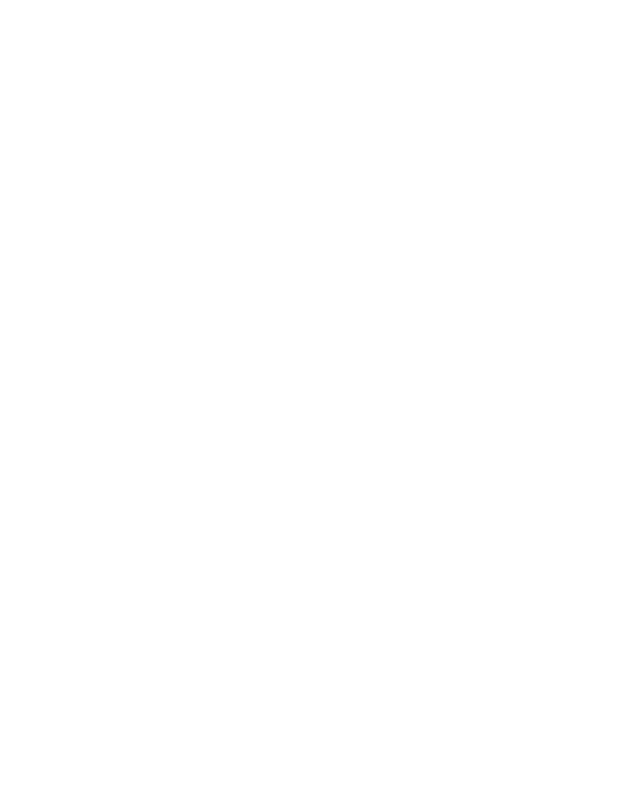
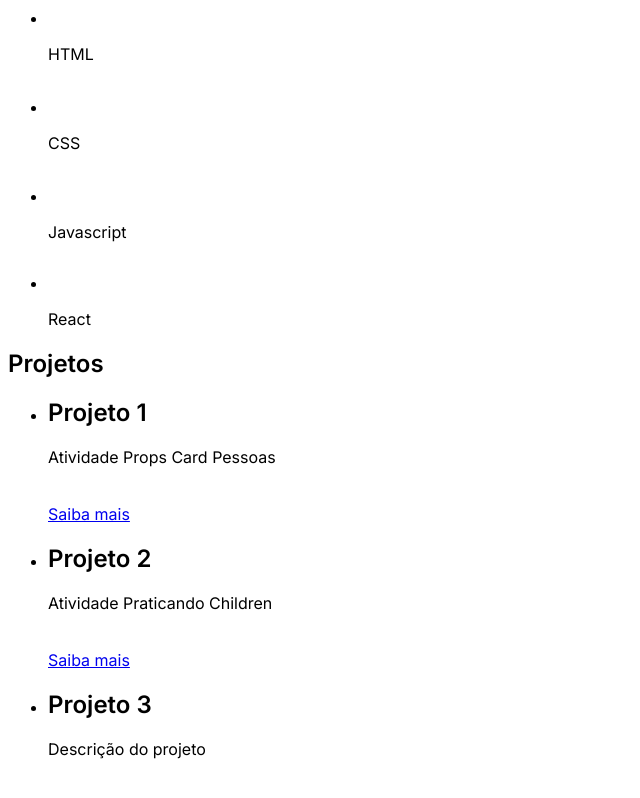
Before and after one commit to CodeBernardo/Portifolio-m3-CodeBernardo, a React (Vite) app: page / in a window 1280 px wide. Shown: the part 880-1678 px from the top of the page, without its empty margins (0-640 px from the left). Before the commit the page ends 895 px from the top, so only its background shows below. Built offline with nearby package versions, Linux system fonts and the light colour scheme.

Commit message:
feat: create projects section

```diff
--- a/src/App.jsx
+++ b/src/App.jsx
@@ -1,7 +1,9 @@
 import { PageTemplate } from './components/defaultTemplate/index';
 import { AboutSection } from './components/mainContent/aboutSection';
 import { BannerSection } from './components/mainContent/bannerSection';
+import { ProjectsSection } from './components/mainContent/projectsSection';
 import { TechsSection } from './components/mainContent/techSection';
+import "./styles/text.css"
 
 function App() {
 
@@ -11,6 +13,7 @@
         <BannerSection />
         <AboutSection />
         <TechsSection />
+        <ProjectsSection />
       </PageTemplate>
     </>
   )
--- a/src/components/mainContent/projectsSection/fragments/index.jsx
+++ b/src/components/mainContent/projectsSection/fragments/index.jsx
@@ -0,0 +1,10 @@
+export const ProjectCard = (({name, description}) => {
+  return (
+    <li>
+      <h2>{name}</h2>
+      <p>{description}</p>
+      <a href="#">Saiba mais</a>
+      <img src="../../../../src/assets/git-icon.png" alt="git icon" />
+    </li>
+  )
+  })
--- a/src/components/mainContent/projectsSection/index.jsx
+++ b/src/components/mainContent/projectsSection/index.jsx
@@ -0,0 +1,17 @@
+import { projects } from "../../../data/projects"
+import { ProjectCard } from "./fragments"
+
+export const ProjectsSection = () => {
+  return (
+    <>
+      <section>
+        <h2>Projetos</h2>
+        <ul>
+          {projects.map(({name, description}, index) => {
+            return <ProjectCard key={index} name={name} description={description}/>
+          })}
+        </ul>
+      </section>
+    </>
+  )
+}
--- a/src/components/mainContent/techSection/fragments/techCard/index.jsx
+++ b/src/components/mainContent/techSection/fragments/techCard/index.jsx
@@ -1,16 +1,8 @@
-
-import { technologies } from './../../../../../data/technologies';
-
-export const TechCard = () => {
+export const TechCard = ({name, img}) => {
   return (
-    <>
-    {technologies.map((tech) => {
-      <li>
-        <img src={tech.img} alt={`${tech.name} icon`} />
-        <p>{tech.name}</p>
-      </li>
-    })}
-    </>
-
+    <li>
+      <img src={img} alt={`${name} icon`} />
+      <p>{name}</p>
+    </li>
   )
 }
--- a/src/components/mainContent/techSection/index.jsx
+++ b/src/components/mainContent/techSection/index.jsx
@@ -5,8 +5,11 @@
   return (
 
     <section>
+      <h2>Tecnologias</h2>
       <ul>
-          <TechCard />
+        {technologies.map(({name, img}, index) => {
+          return <TechCard key={index} name={name} img={img} />
+        })}
       </ul>
     </section>
 
--- a/src/styles/text.css
+++ b/src/styles/text.css
@@ -0,0 +1,5 @@
+@import url('https://fonts.googleapis.com/css2?family=Inter:wght@300;400;500;600&display=swap');
+
+* {
+  font-family: 'Inter', sans-serif;
+}
```
